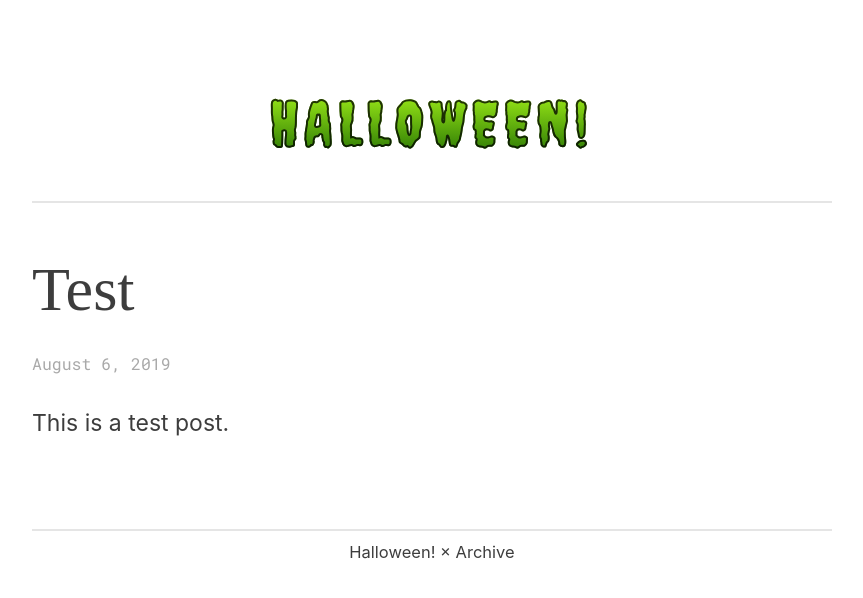
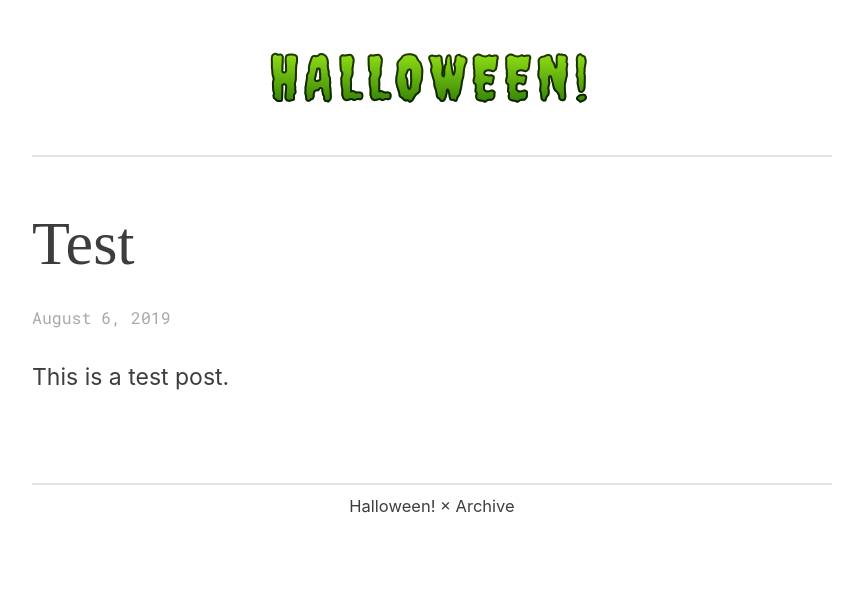
Before and after one commit to lmw13/lmw13, a Jekyll site: the page built from index.html, in a window 1280 px wide. Shown: the top 598 px of the page, without its empty margins (208-1071 px from the left). Built offline with Jekyll 4.4.1, drawn with Linux system fonts in a browser that asks for light colours; some web fonts are replaced; the list of posts is cut into pages by our own code.

Commit message:
Update style.css

```diff
--- a/css/style.css
+++ b/css/style.css
@@ -14,7 +14,7 @@ body {
 	font-family: 'Inter', -apple-system, BlinkMacSystemFont, Segoe UI, Helvetica, Arial, sans-serif, Apple Color Emoji, Segoe UI Emoji, Segoe UI Symbol;
 	font-size: 23px;
 	color: rgba(0, 0, 0, 0.76);
-	padding: 1em;
+	/* padding: 1em; */
 }
 
 .spacer {
```
